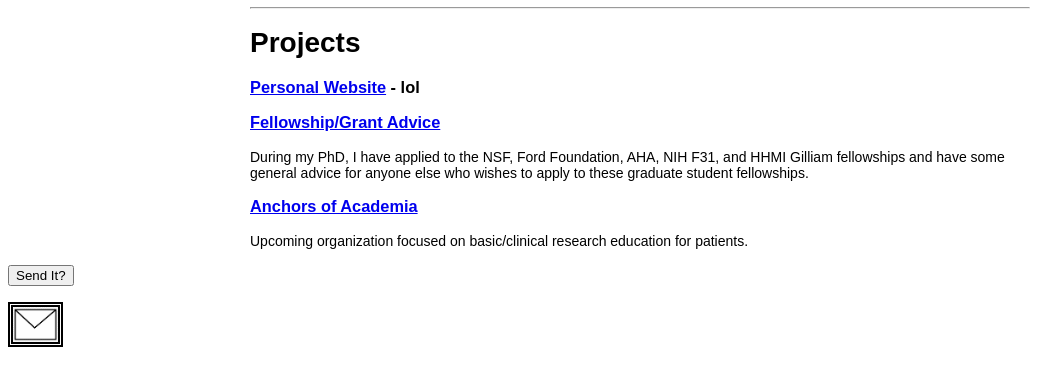
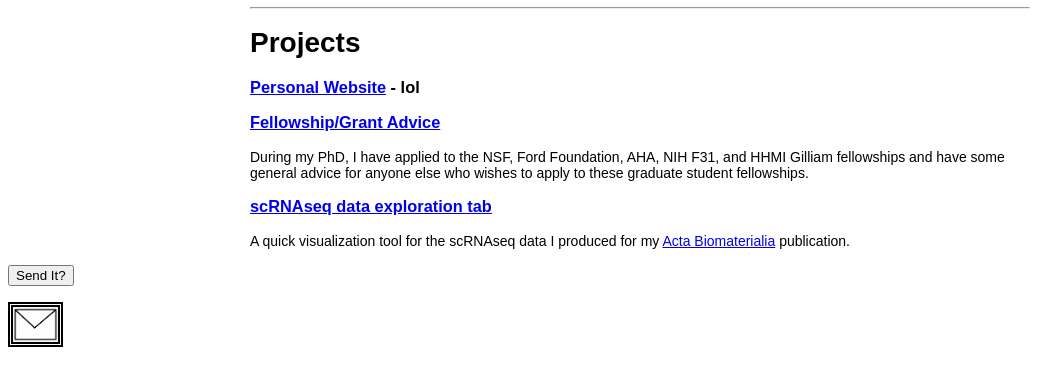
Before and after one commit to ptauf2346/refactor_personal_site, a Flask app: page /projects in a window 1280 px wide. Shown: the part 181-567 px from the top of the page, without its empty margins (0-1059 px from the left). Run offline with Flask 3, Linux system fonts and the light colour scheme.

Commit message:
add the form link to proj tab

```diff
--- a/templates/pages/projects.html
+++ b/templates/pages/projects.html
@@ -9,6 +9,6 @@
 <h3 style="padding: 0px;"><a href="{{ url_for('fellowships.fellowships_home') }}">Fellowship/Grant Advice</a></h3>
 <p>During my PhD, I have applied to the NSF, Ford Foundation, AHA, NIH F31, and HHMI Gilliam fellowships and have some general advice
     for anyone else who wishes to apply to these graduate student fellowships.
-<h3><a href="http://www.anchorsofacademia.org">Anchors of Academia</a></h3>
-<p>Upcoming organization focused on basic/clinical research education for patients. </p>
+<h3 style="padding: 0px;"><a href="{{ url_for('form') }}">scRNAseq data exploration tab</a></h3>
+<p>A quick visualization tool for the scRNAseq data I produced for my <a href="https://www.sciencedirect.com/science/article/pii/S1742706122002409">Acta Biomaterialia</a> publication.</p>
 {% endblock %}
```
Also changed, not shown: static/images/soft-bar-plot.png, static/images/soft-plot.png, static/images/soft-violin-plot.png, static/images/stiff-bar-plot.png, static/images/stiff-plot.png, static/images/stiff-violin-plot.png.
